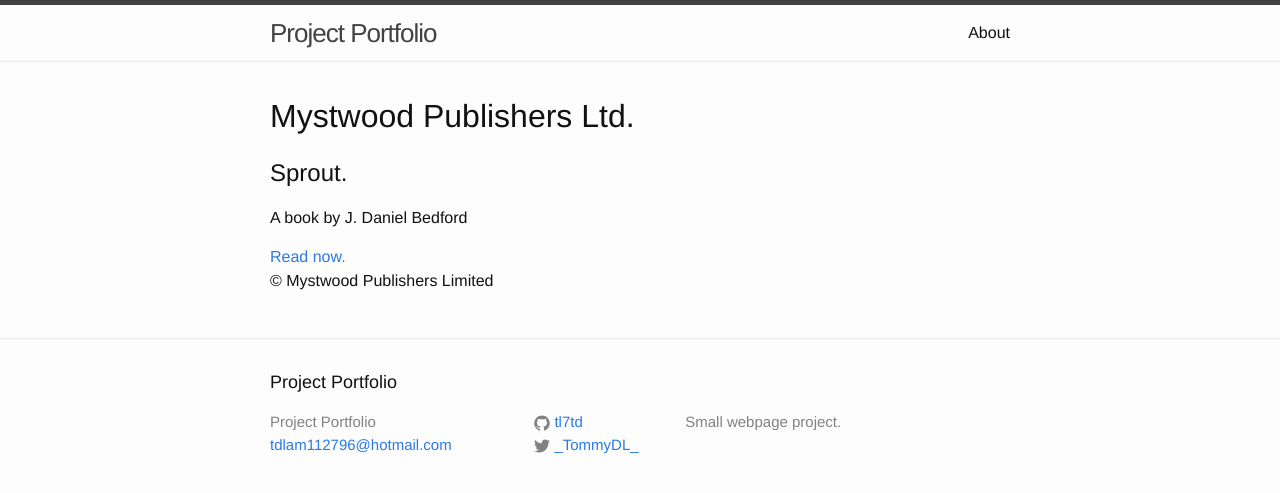
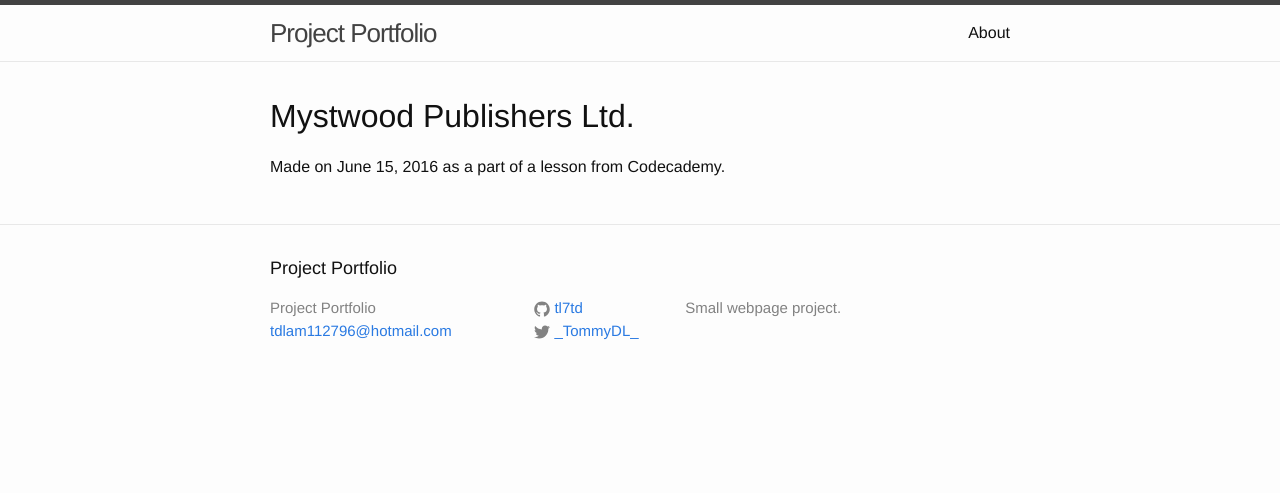
Before and after one commit to tl7td/tl7td.github.io, a Jekyll site: the page built from index.html, in a window 1280 px wide. Shown: the top 493 px of the page. Built offline with Jekyll 4.4.1, drawn with Linux system fonts in a browser that asks for light colours.

Commit message:
Update index.html

```diff
--- a/index.html
+++ b/index.html
@@ -4,16 +4,13 @@ layout: default
 
 <html>
 <head>
-	<title>Sprout</title>
+	<title>Personal Project Made Webpage</title>
 	<link rel="stylesheet" type="text/css" href="main.css"/>
 </head>
 <body>
 	<h1>Mystwood Publishers Ltd.</h1>
 	<div class="hero">
-		<h2>Sprout.</h2>
-		<p>A book by J. Daniel Bedford</p>
-		<a href="#">Read now.</a>
+		<p>Made on June 15, 2016 as a part of a lesson from Codecademy.</p>
 	</div>
-	<p id = "footer">&copy; Mystwood Publishers Limited</p>
 </body>
 </html>
```
